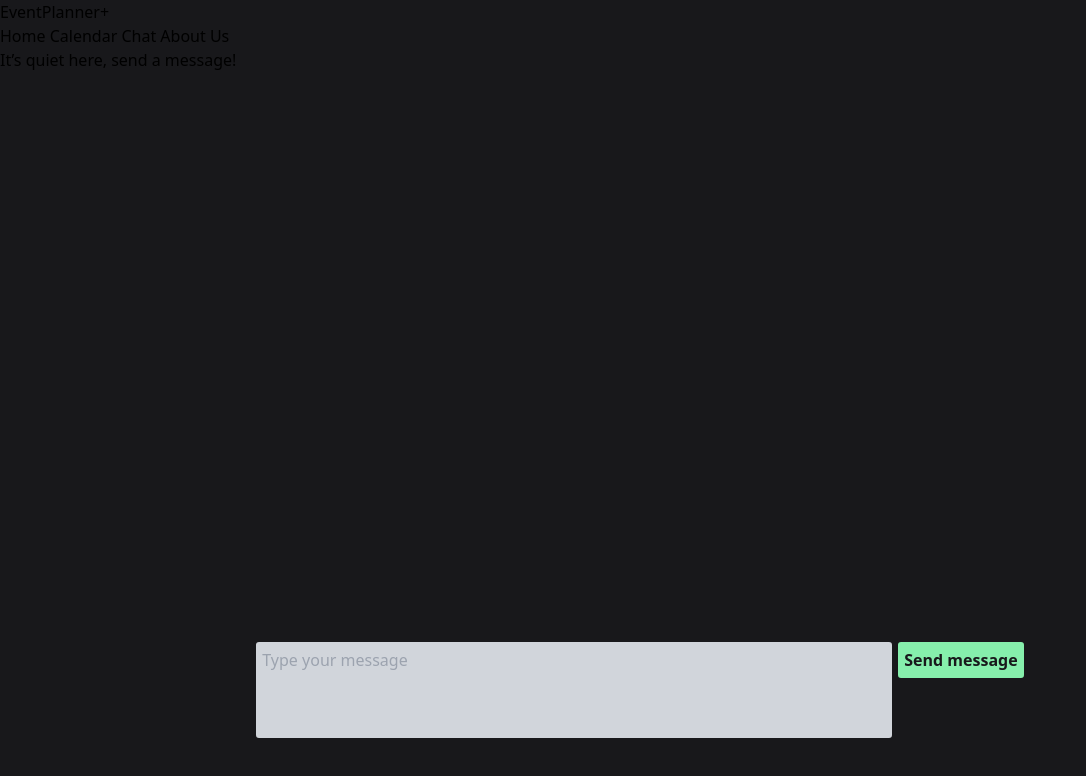
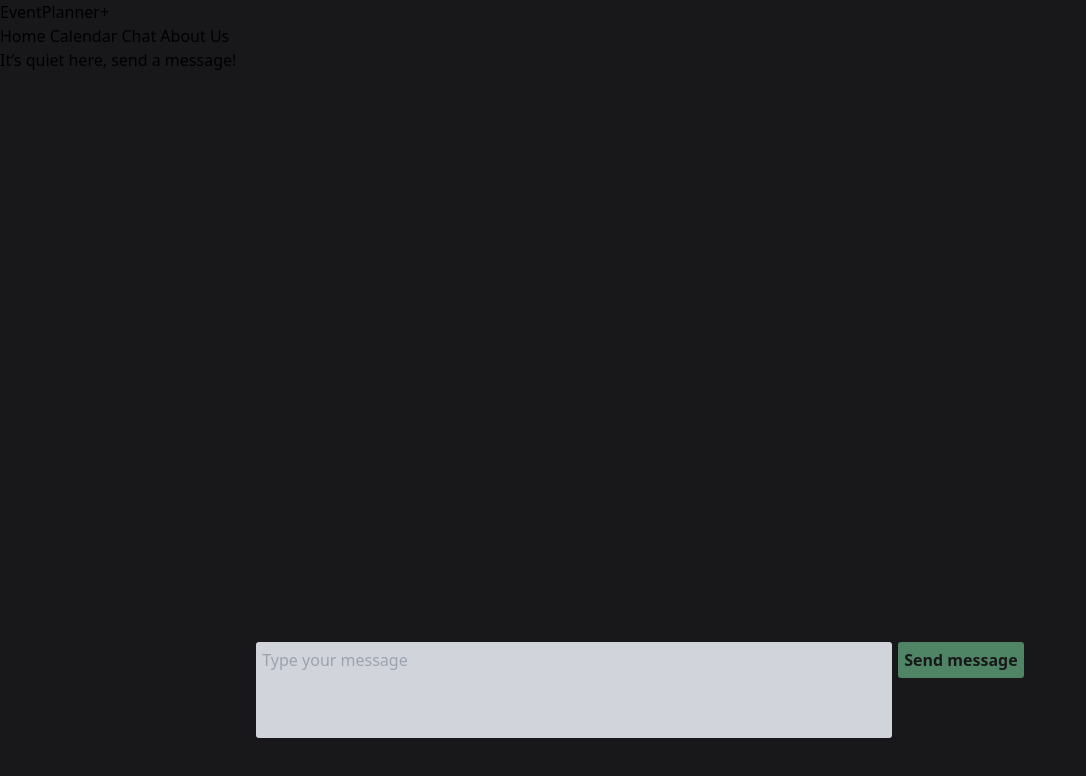
Before and after one commit to EvrardThibaud/event-planner, a Vue app: page /chat in a window 1280 px wide. Shown: the top 776 px of the page, without its empty margins (0-1086 px from the left). Built offline with nearby package versions, Linux system fonts and the light colour scheme.

Commit message:
message fixed

```diff
--- a/src/App.vue
+++ b/src/App.vue
@@ -4,7 +4,7 @@
 </script>
 
 <template>
-  <div id="alertsBox" class="h-auto w-auto fixed bottom-2 right-2 flex flex-col-reverse"></div>
+  <div id="alertsBox" class="h-auto w-auto fixed bottom-2 right-2 flex flex-col-reverse z-30"></div>
   <header class="fixed h-14 w-screen bg-zinc-900 border-b-green-200 border-b-2 flex justify-between items-center">
     <RouterLink class="font-bold text-green-300 ml-4 mr-4 min-w-fit" :to="{name: 'Home'}" >
       EventPlanner+
--- a/src/style/button.css
+++ b/src/style/button.css
@@ -22,6 +22,11 @@ button{
     }
 }
 
+button:disabled {
+    opacity: 0.5;
+    cursor: not-allowed;
+}
+
 /* PRIMARY BUTTON */
 
 .primary_button{
--- a/src/views/Chat.vue
+++ b/src/views/Chat.vue
@@ -2,6 +2,7 @@
   import { ref, onMounted, watch, watchEffect } from "vue";
   import { GoogleGenerativeAI } from "@google/generative-ai";
   import Message from "../components/Message.vue";
+  import { createAlert } from "../composable/Alerts";
 
   const genAI = new GoogleGenerativeAI("AIzaSyAdn8fbCMXxyOat2ZyWkmVed54w_Q6tgqg");
   const model = genAI.getGenerativeModel({ model: "gemini-1.5-flash" });
@@ -37,7 +38,12 @@
     scrollToBottom()
 
     typing.value = true
-    result.value = await chat.sendMessage(tempPrompt);
+    if (chat) {
+      result.value = await chat.sendMessage(tempPrompt);
+    }
+    else {
+      createAlert("Try to refresh the page","error",undefined,"Chat not created")
+    }
 
     now = new Date();
     const apiResponse = {
@@ -67,20 +73,20 @@
 
   onMounted(() => {
     const savedMessages = localStorage.getItem("messages");
+    let history = []
     if (savedMessages) {
       messages.value = JSON.parse(savedMessages);
 
-      const history = messages.value.map(message => {
+      history = messages.value.map(message => {
         return {
           parts: message.parts,
           role: message.role
         };
       });
-
-      chat = model.startChat({
-        history: history
-      });
     }
+    chat = model.startChat({
+      history: history
+    });
   });
 
 </script>
@@ -105,7 +111,7 @@
 
     <form @submit.prevent="submitForm">
       <textarea v-model="prompt" ref="textarea" @keydown="handleKeyDown" @input="autoResize" placeholder="Type your message"></textarea>
-      <button @click="handleButtonClick" class="text-white">Send message</button>
+      <button @click="handleButtonClick" class="text-white" :disabled="prompt === ''">Send message</button>
     </form>
 
   </section>
```
